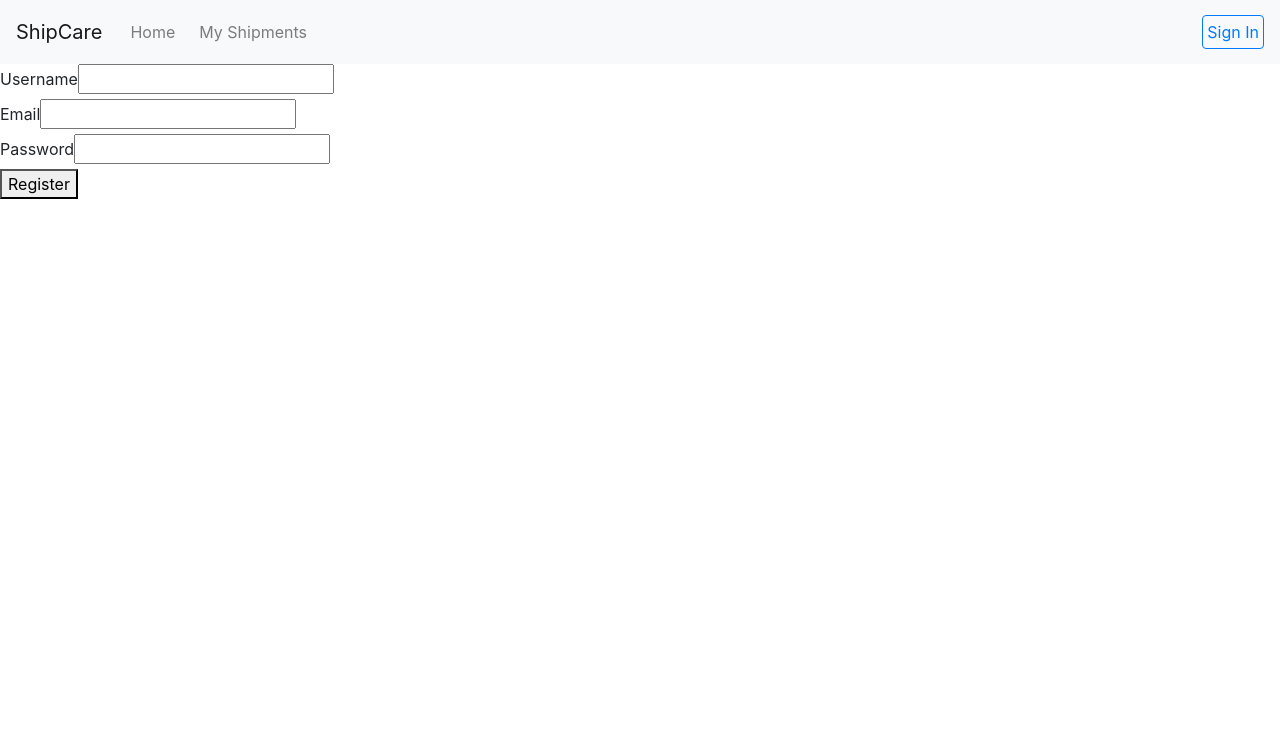
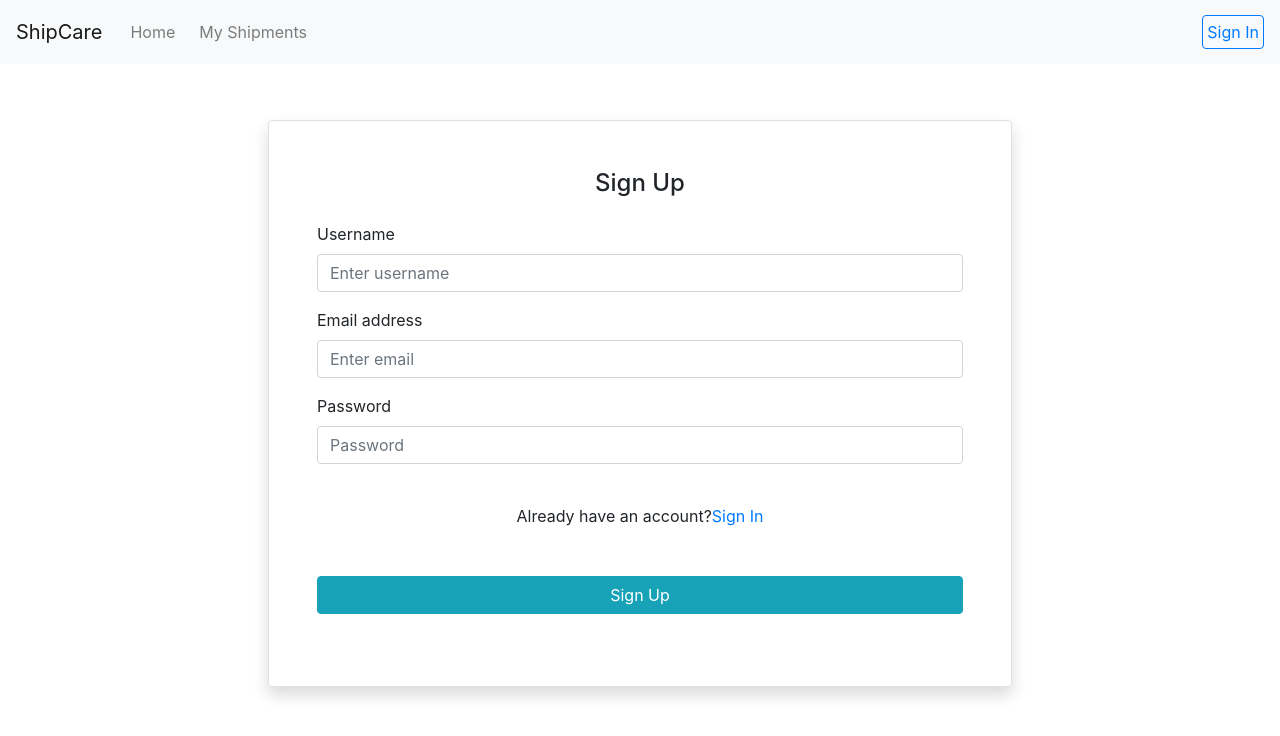
Before and after one commit to yihongwang001/Shipment-System-Frontend, a React (Create React App) app: page /register in a window 1280 px wide. Shown: the top 736 px of the page. Built offline with nearby package versions, Linux system fonts and the light colour scheme.

Commit message:
Use react-bootstrap in register page

```diff
--- a/src/pages/RegisterPage.js
+++ b/src/pages/RegisterPage.js
@@ -1,6 +1,7 @@
 import React from 'react';
 import { useState } from 'react';
-import { Redirect } from 'react-router-dom';
+import { Redirect, Link } from 'react-router-dom';
+import { Form, Button } from 'react-bootstrap';
 
 const RegisterPage = () => {
   const [username, setUsername] = useState('');
@@ -43,36 +44,57 @@ const RegisterPage = () => {
     return <Redirect to="/login"></Redirect>;
   } else {
     return (
-      <form onSubmit={handleSubmit}>
-        <div>
-          <label htmlFor="username">Username</label>
-          <input
+      <div className="container">
+        <div className="row justify-content-center">
+          <div className="col-8 p-2 m-5">
+            <Form onSubmit={handleSubmit} className="border p-5 shadow rounded">
+              <h4 className="mb-4 text-center">Sign Up</h4>
+              <Form.Group controlId="register-form-username-group">
+                <Form.Label>Username</Form.Label>
+                <Form.Control
                   type="text"
-            id="username"
+                  placeholder="Enter username"
                   name="username"
                   onChange={(evt) => setUsername(evt.target.value)}
                 />
-        </div>
-        <div>
-          <label htmlFor="email">Email</label>
-          <input
-            type="text"
-            id="email"
+              </Form.Group>
+
+              <Form.Group controlId="register-form-email-group">
+                <Form.Label>Email address</Form.Label>
+                <Form.Control
+                  type="email"
+                  placeholder="Enter email"
                   name="email"
                   onChange={(evt) => setEmail(evt.target.value)}
                 />
-        </div>
-        <div>
-          <label htmlFor="password">Password</label>
-          <input
+              </Form.Group>
+
+              <Form.Group controlId="register-form-pwd-group">
+                <Form.Label>Password</Form.Label>
+                <Form.Control
                   type="password"
-            id="password"
+                  placeholder="Password"
                   name="password"
                   onChange={(evt) => setPassword(evt.target.value)}
                 />
+              </Form.Group>
+
+              <p className="p-4 text-center">
+                Already have an account?
+                <Link to="/login">Sign In</Link>
+              </p>
+
+              <Button
+                variant="primary"
+                type="submit"
+                className="btn btn-info my-4 btn-block"
+              >
+                Sign Up
+              </Button>
+            </Form>
           </div>
-        <button type="submit">Register</button>
-      </form>
+        </div>
+      </div>
     );
   }
 };
```
Lines whose indentation alone changed are shown as unchanged.
